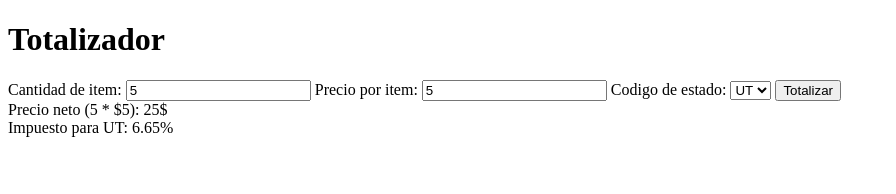
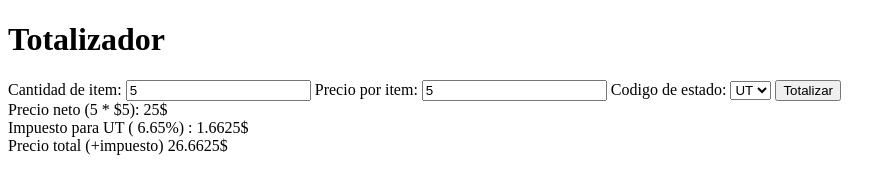
Before and after one commit to gandarillasNavia/Proyecto_Totalizador, a website built with Parcel: page index.html in a window 1280 px wide. Both pictures are taken after typing "5", "5" into the empty fields and a click on the input "Totalizar". Shown: the whole page, without its empty margins (0-896 px from the left). Built offline with nearby package versions, Linux system fonts and the light colour scheme.

Commit message:
feat(ui), refactor: muestra el total impuesto y precio, mejora en variables

```diff
--- a/index.html
+++ b/index.html
@@ -37,8 +37,13 @@
 		<span>Impuesto para </span>
 		<span id="estado"></span>
 		<span id="porcentaje-impuesto"></span>
+		<span id="total-impuesto"></span>
 	</div>
 
+	<div>
+		<span>Precio total (+impuesto)</span>
+		<span id="precio-total"></span>
+	</div>
 	<script type="module" src="./src/presenter.js"></script>
 </body>
 
--- a/src/presenter.js
+++ b/src/presenter.js
@@ -1,5 +1,5 @@
-import { calcularPrecioNeto } from "./totalizador.js";
-import { obtenerImpuestoEstado } from "./totalizador.js";
+import { calcularPrecioNeto, calcularImpuesto } from "./totalizador.js";
+import { obtenerImpuestoEstado, calcularPrecioTotal } from "./totalizador.js";
 
 const form = document.getElementById("parametros");
 const inputCant = document.getElementById("cantidad-in");
@@ -9,14 +9,22 @@ const spanOperacion = document.getElementById("operacion-textual");
 const spanPrecioNeto = document.getElementById("precio-neto");
 const spanCodigoEstado = document.getElementById("estado");
 const spanPorcentajeImpuesto = document.getElementById("porcentaje-impuesto");
+const spanTotalImpuesto = document.getElementById("total-impuesto");
+const spanPrecioTotal = document.getElementById("precio-total");
 
 form.addEventListener("submit", (event) => {
   event.preventDefault();
   let cantidad = parseInt(inputCant.value);
   let precio = parseInt(inputPrecio.value);
   let codigo = selectEstado.value;
+  let porcentajeImpuesto = obtenerImpuestoEstado(codigo);
+  let precioNeto = calcularPrecioNeto(cantidad, precio);
+  let impuestoTotal = calcularImpuesto(precioNeto, porcentajeImpuesto);
+  let precioTotal = calcularPrecioTotal(precioNeto, impuestoTotal);
   spanOperacion.textContent = `(${cantidad} * $${precio}):`;
-  spanPrecioNeto.textContent = calcularPrecioNeto(cantidad, precio) + "$";
-  spanCodigoEstado.textContent = codigo + ":";
-  spanPorcentajeImpuesto.textContent = obtenerImpuestoEstado(codigo) + "%";
+  spanPrecioNeto.textContent = precioNeto + "$";
+  spanCodigoEstado.textContent =  codigo;
+  spanPorcentajeImpuesto.textContent = " ( " + porcentajeImpuesto + "%) :";
+  spanTotalImpuesto.textContent = impuestoTotal + "$";
+  spanPrecioTotal.textContent = precioTotal + "$";
 });
--- a/src/totalizador.js
+++ b/src/totalizador.js
@@ -18,6 +18,6 @@ export function calcularImpuesto(precioNeto, impuestos){
     return precioNeto * impuestos / 100;
 }
 
-export function calcularPrecioImpuesto(precioNeto, impuesto) {
+export function calcularPrecioTotal(precioNeto, impuesto) {
     return precioNeto + impuesto;
 }
```
Also changed, not shown: src/totalizador.test.js (+6 -6 lines).
